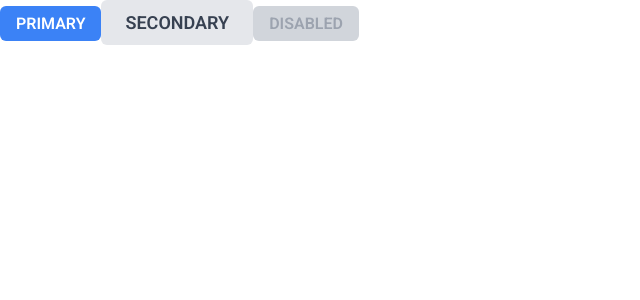
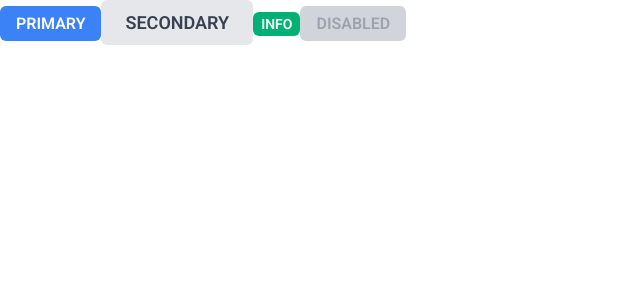
Before and after one commit to Giotu/vue-admin-panel, a Vue app: page / in a window 1280 px wide. Shown: the top 300 px of the page, without its empty margins (0-640 px from the left). Built offline with nearby package versions, Linux system fonts and the light colour scheme.

Commit message:
feat(ui): add new type for button component

```diff
--- a/src/app/styles/main.css
+++ b/src/app/styles/main.css
@@ -5,6 +5,8 @@
   --color-primary-hover: #2563eb;
   --color-secondary: #e5e7eb;
   --color-secondary-hover: #d1d5db;
+  --color-info: #00b074;
+  --color-info-hover: #009e6c;
   --color-disabled: #d1d5db;
   --color-disabled-text: #9ca3af;
   --color-text: #374151;
--- a/src/pages/Home.vue
+++ b/src/pages/Home.vue
@@ -4,5 +4,6 @@ import Button from '@/ui/Button.vue'
 <template>
   <Button>Primary</Button>
   <Button type="secondary" size="lg">secondary</Button>
+  <Button type="info" size="sm">Info</Button>
   <Button is-disabled>disabled</Button>
 </template>
--- a/src/ui/Button.vue
+++ b/src/ui/Button.vue
@@ -30,6 +30,7 @@ defineProps({
   font-weight: 600;
   transition: background-color 0.2s ease;
   text-transform: uppercase;
+  border: none;
 }
 
 .button:hover {
@@ -39,7 +40,6 @@ defineProps({
 .button--primary {
   background-color: var(--color-primary);
   color: white;
-  border: none;
 }
 
 .button--primary:hover {
@@ -49,11 +49,19 @@ defineProps({
 .button--secondary {
   background-color: var(--color-secondary);
   color: var(--color-text);
-  border: none;
 }
 
 .button--secondary:hover {
   background-color: var(--color-secondary-hover);
+}
+
+.button--info {
+  background-color: var(--color-info);
+  color: white;
+}
+
+.button--info:hover {
+  background-color: var(--color-info-hover);
 }
 
 .button--sm {
```
